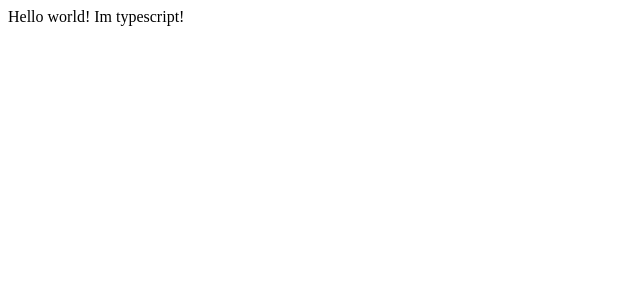
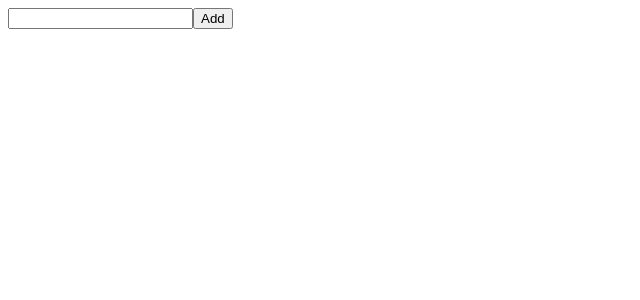
Before and after one commit to EgorVolg/TypesNotes, a React (Create React App) app: page / in a window 1280 px wide. Shown: the top 300 px of the page, without its empty margins (0-640 px from the left). Built offline with nearby package versions, Linux system fonts and the light colour scheme.

Commit message:
created ITodo for App
created interface ITodo, created states, created basic structur

```diff
--- a/public/index.html
+++ b/public/index.html
@@ -10,34 +10,11 @@
       content="Web site created using create-react-app"
     />
     <link rel="apple-touch-icon" href="%PUBLIC_URL%/logo192.png" />
-    <!--
-      manifest.json provides metadata used when your web app is installed on a
-      user's mobile device or desktop. See https://developers.google.com/web/fundamentals/web-app-manifest/
-    -->
     <link rel="manifest" href="%PUBLIC_URL%/manifest.json" />
-    <!--
-      Notice the use of %PUBLIC_URL% in the tags above.
-      It will be replaced with the URL of the `public` folder during the build.
-      Only files inside the `public` folder can be referenced from the HTML.
-
-      Unlike "/favicon.ico" or "favicon.ico", "%PUBLIC_URL%/favicon.ico" will
-      work correctly both with client-side routing and a non-root public URL.
-      Learn how to configure a non-root public URL by running `npm run build`.
-    -->
-    <title>React App</title>
+    <title>React + TypeScript app</title>
   </head>
   <body>
     <noscript>You need to enable JavaScript to run this app.</noscript>
     <div id="root"></div>
-    <!--
-      This HTML file is a template.
-      If you open it directly in the browser, you will see an empty page.
-
-      You can add webfonts, meta tags, or analytics to this file.
-      The build step will place the bundled scripts into the <body> tag.
-
-      To begin the development, run `npm start` or `yarn start`.
-      To create a production bundle, use `npm run build` or `yarn build`.
-    -->
   </body>
 </html>
--- a/src/App.tsx
+++ b/src/App.tsx
@@ -1,7 +1,28 @@
-import React from 'react'
+import { useState } from "react";
+import { ITodo } from "./types/data";
 
-export const App = () => {
+export const App: React.FC = () => {
+  const [value, setValue] = useState("");
+  const [todos, setTodos] = useState<ITodo[]>([]);
+
+  const addTodo = () => {
+    setTodos([...todos, {
+        title: value,
+        id: Date.now(),
+        isCompleted: false,
+    }])
+  };
+
   return (
-    <div>Hello world! Im typescript!</div>
-  )
-}
+    <div>
+      <div>
+        <input
+          type="text"
+          value={value}
+          onChange={(e) => setValue(e.target.value)}
+        />
+        <button onClick={addTodo}>Add</button>
+      </div>
+    </div>
+  );
+};
--- /dev/null
+++ b/src/types/data.ts
@@ -0,0 +1,5 @@
+export interface ITodo {
+    title: string,
+    id: number,
+    isCompleted: boolean
+}
```
